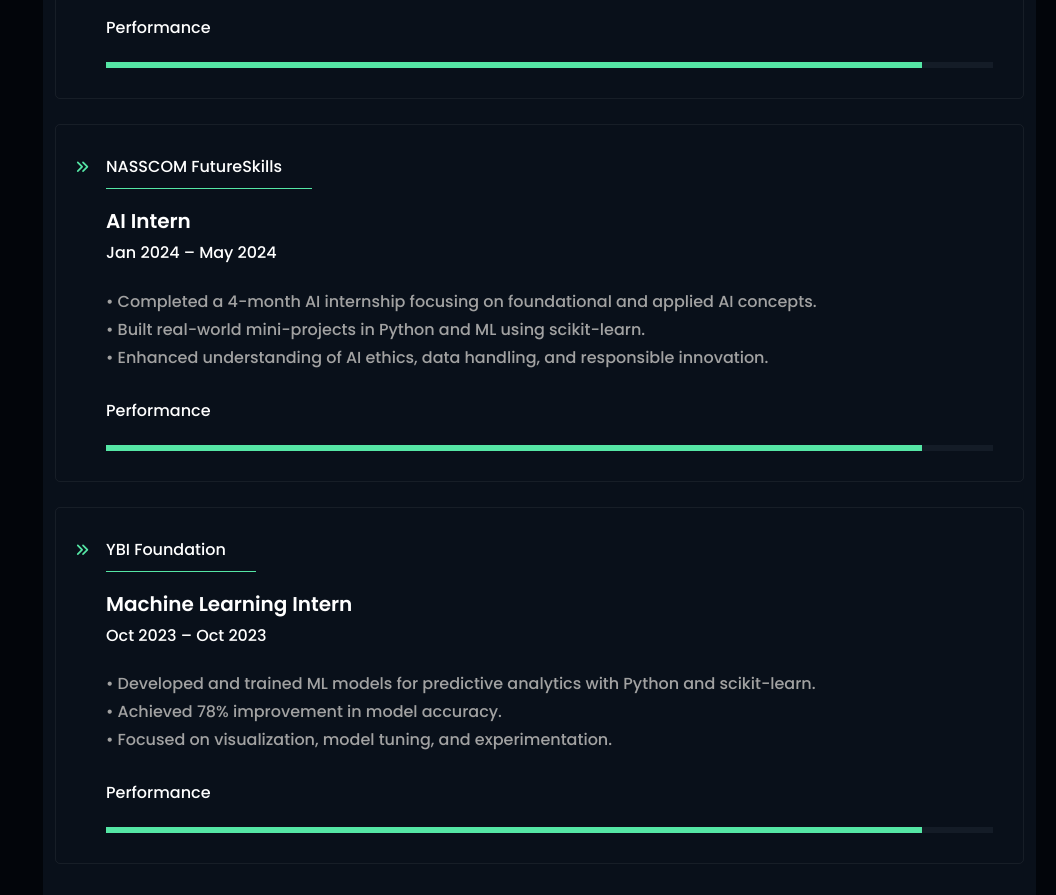
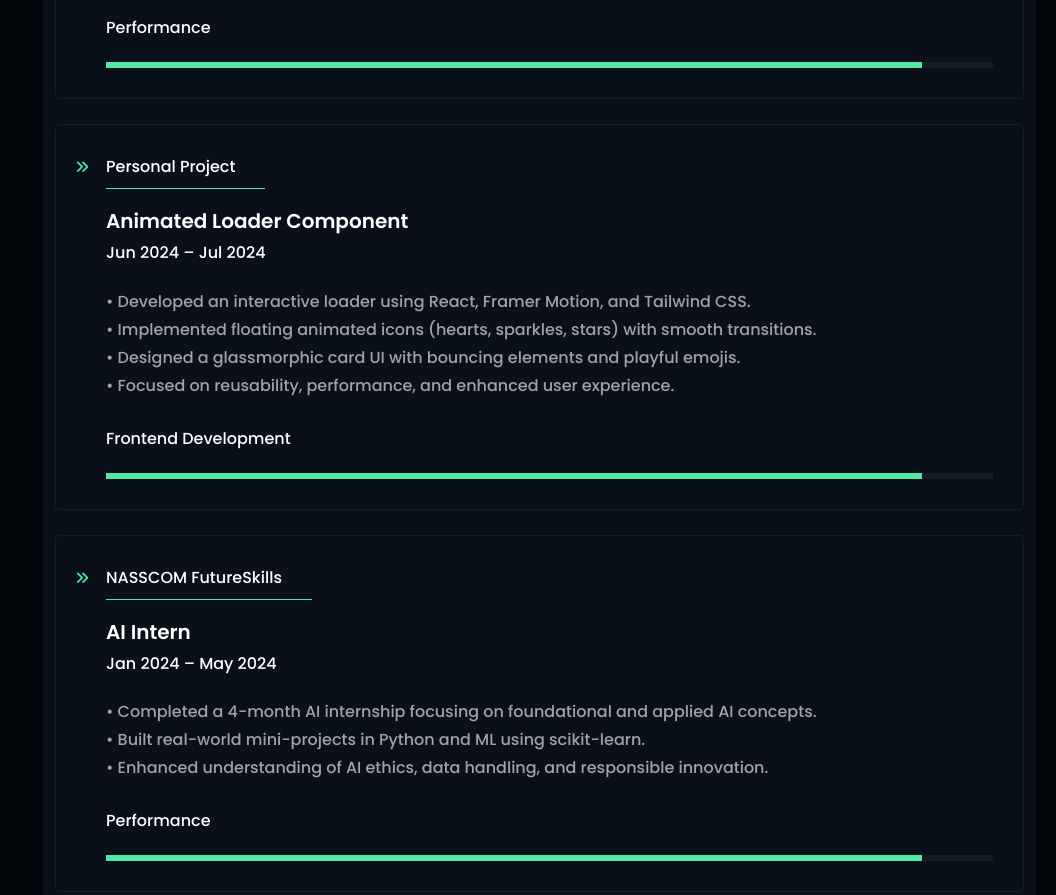
Before and after one commit to arunspeaks/My_portfolio, a plain HTML site: page index.html in a window 1280 px wide. Shown: the part 4440-5335 px from the top of the page, without its empty margins (224-1280 px from the left). Drawn offline with Linux system fonts and the light colour scheme.

Commit message:
Update index.html

```diff
--- a/index.html
+++ b/index.html
@@ -588,6 +588,30 @@
                           </div>
                         </div>
                       </div>
+                                              <div class="">
+                        <div
+                          class="tf__single_skill_2 fade_bottom"
+                          data-trigerId="skills"
+                        >
+  <h3>Personal Project</h3>
+  <h2>Animated Loader Component</h2>
+  <h4>Jun 2024 – Jul 2024</h4>
+  <p>
+    • Developed an interactive loader using React, Framer Motion, and Tailwind CSS.<br>
+    • Implemented floating animated icons (hearts, sparkles, stars) with smooth transitions.<br>
+    • Designed a glassmorphic card UI with bouncing elements and playful emojis.<br>
+    • Focused on reusability, performance, and enhanced user experience.<br>
+  </p>
+  <div class="tf__team_skills_bar_single">
+    <p>Frontend Development</p>
+    <div id="bar3" class="barfiller">
+      <div class="tipWrap">
+        <span class="tip"></span>
+      </div>
+      <span class="fill" data-percentage="95"></span>
+    </div>
+  </div>
+</div>
                       <div class="">
                         <div
                           class="tf__single_skill_2 fade_bottom"
```
